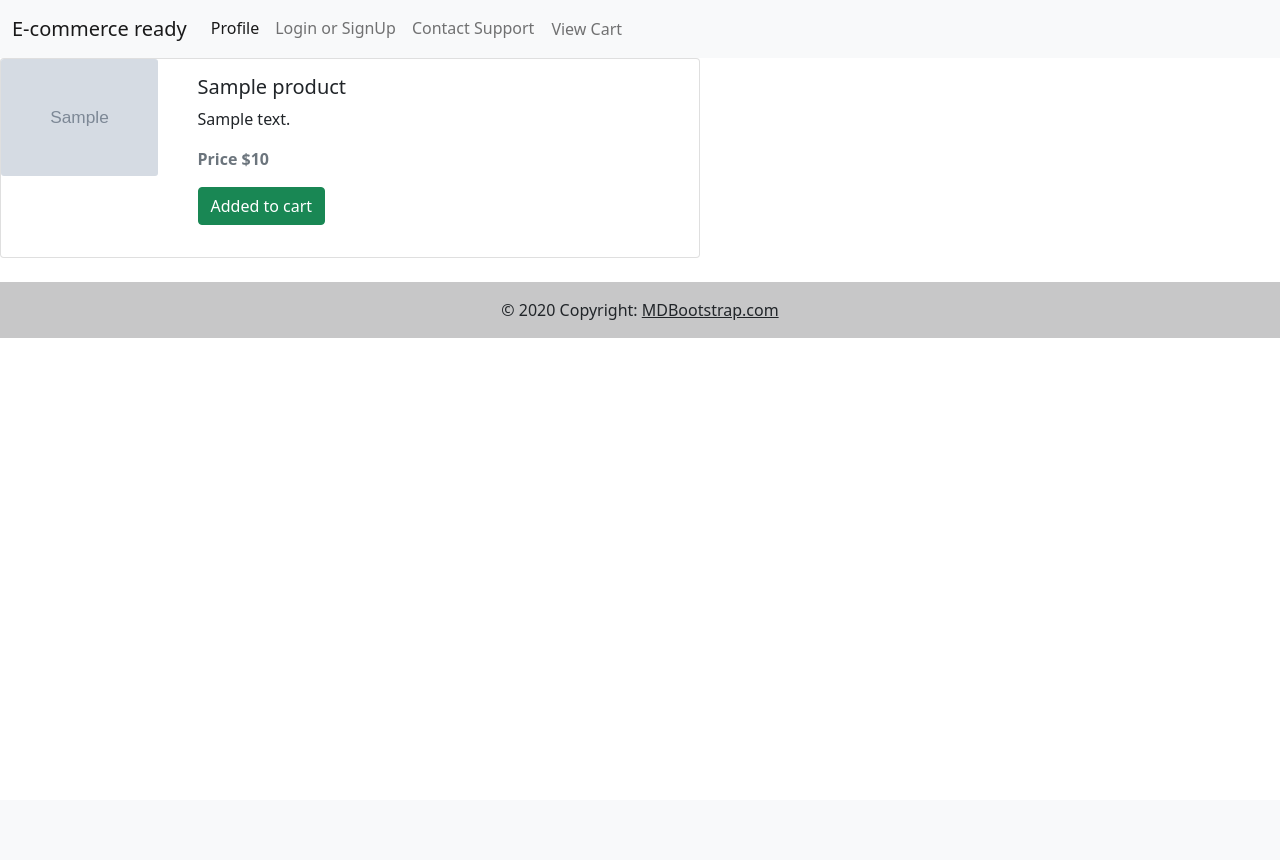
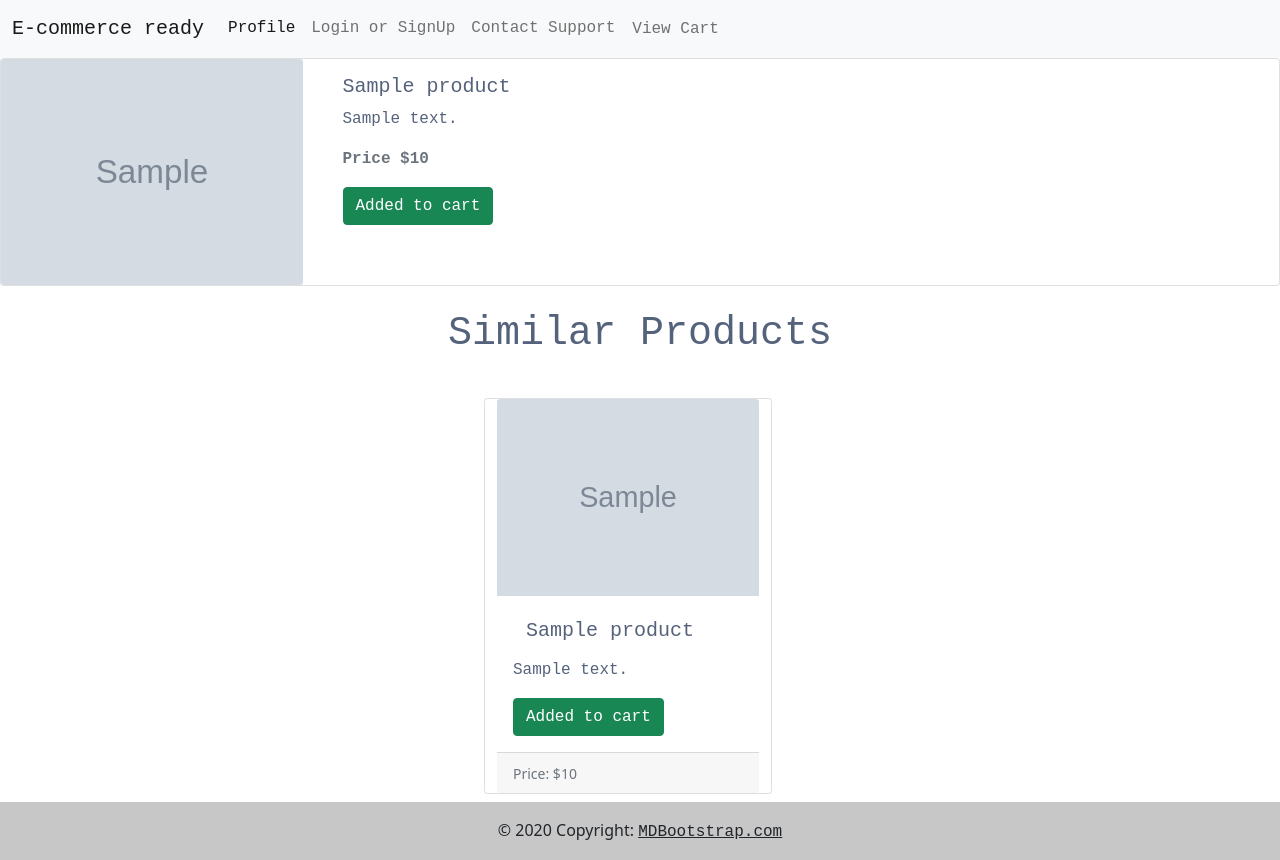
Before and after one commit to ahmedjameel1/django-ecommerceready, a Django app: template products/templates/products/productdetail.html in a window 1280 px wide. Before the commit the page ends 338 px from the top, so only its background shows below. Run offline with Django 4.2, Linux system fonts and the light colour scheme; the template is opened without the code that fills it: values that come from a table or form of the project are taken from there, others are empty; tables that the repository leaves empty hold one stand-in row (values such as "Sample post"); grey boxes marked "Sample" are stand-in pictures; some libraries are stand-ins or nearby versions.

```diff
--- a/carts/urls.py
+++ b/carts/urls.py
@@ -3,5 +3,9 @@ from . import views
 
 urlpatterns = [
     path('', views.cart, name = 'cart'),
-    path('add_cart/<int:product_id>/', views.add_cart, name = 'addcart')
+    path('add_cart/<int:product_id>/', views.add_cart, name = 'addcart'),
+    path('decrease_cart/<int:product_id>/', views.decrease_cart, name = 'decreasecart'),
+    path('remove_cart/<int:product_id>/', views.remove_cart, name = 'removecart'),
+
+
 ]
--- a/products/templates/products/productdetail.html
+++ b/products/templates/products/productdetail.html
@@ -3,18 +3,18 @@
 
 {%block content%}
 
-<div class="card mb-4" style="max-width: 700px;">
+<div class="card mb-4">
     <div class="row no-gutters">
       <div class="col-md-3">
-        <img src="{{sproduct.imageURL}}" class="card-img" alt="{{sproduct.imageURL}}">
+        <a href"{%url 'productdetail' sproduct.id%}"><img src="{{sproduct.imageURL}}" class="card-img" alt="{{sproduct.imageURL}}"></a>
       </div>
       <div class="col-md-8 mb-3">
         <div class="card-body">
-          <h5 class="card-title">{{sproduct.title}}</h5>
+          <a href"{%url 'productdetail' sproduct.id%}"><h5 class="card-title">{{sproduct.title}}</h5></a>
           <p class="card-text">{{sproduct.description}}</p>
           <p class="card-text"><strong class="text-muted">Price ${{sproduct.price}}</strong></p>
           {%if sproduct not in productslist%}
-          <a class="btn btn-primary" href="#">Add to cart</a>
+          <a class="btn btn-success" href="{%url 'addcart' sproduct.id%}">Add to cart</a>
           {%else%}
           <a class="btn btn-success" href="{%url 'cart'%}">Added to cart</a>
 {%endif%}
@@ -23,5 +23,28 @@
     </div>
   </div>
 
+<h1 class="text-center"> Similar Products </h1>
+<br>
+  <div class="row col-12 justify-content-center">
+    {%for product in products%}
+    <div class="card col-6 m-2" style="width: 18rem;">
+      <a href="{%url 'productdetail' product.id%}"><img class="card-img-top" src="{{product.imageURL}}" alt="{{product.title}}"></a>
+      <div class="card-body">
+        <a class="text-dark btn" href="{%url 'productdetail' product.id%}"><h5 class="card-title">{{product.title}}</h5></a>
+        <p class="card-text">{{product.description|slice:'25'}}</p>
+        {%if product not in productslist%}
+        <a href="{%url 'addcart' product.id%}" class="btn btn-primary">Add to cart</a>
+        {%else%}
+        <a class="btn btn-success" href="{%url 'cart'%}">Added to cart</a>
+
+        {%endif%}
+      </div>
+      <div class="card-footer">
+        <small class="text-muted">Price: ${{product.price}}</small>
+      </div>
+    </div>
+    {%endfor%}
+  </div>
+
 
 {%endblock%}
--- a/static/styles/main.css
+++ b/static/styles/main.css
@@ -1,5 +1,6 @@
 
 
-nav {
-    background-color: aqua;
-}
+a, p, h1, h2, h3, h4, h5, h6 {
+    font-family: "Courier New";
+    color: #54627B;
+  }
```
Also changed, not shown: carts/templates/carts/cart.html (+9 -6 lines), carts/views.py (+35 -8 lines), products/views.py (+10 -2 lines), templates/homepage.html (+6 -2 lines).
